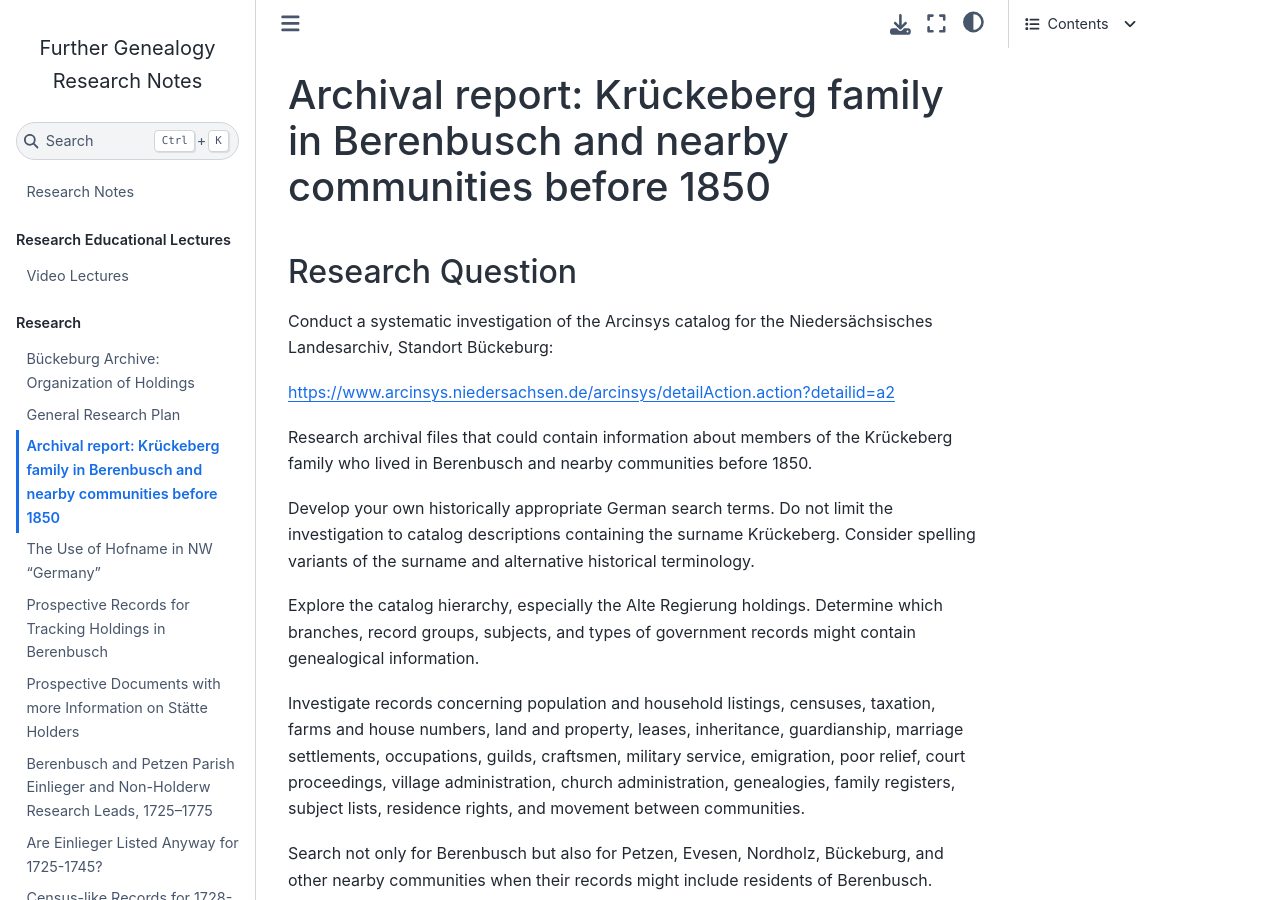
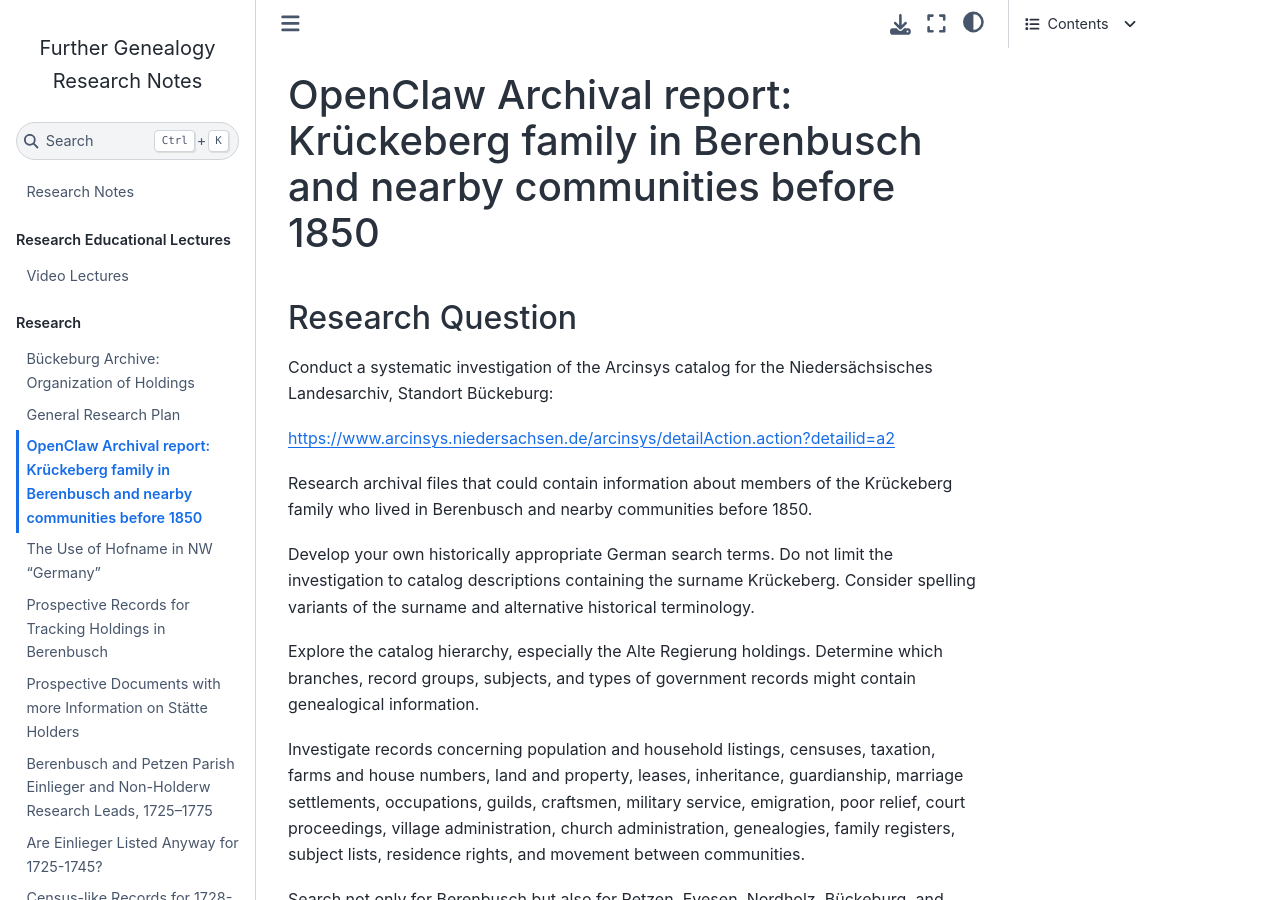
Before and after one commit to kurt-krueckeberg/sphinx-research, a Jupyter Book: the page built from research/openclaw-research-report.md, in a window 1280 px wide and 900 px high. Built offline with Jupyter Book 1.0.4 settings and Sphinx 7.4.7 and the Sphinx Book theme 1.1.4, drawn with Linux system fonts in a browser that asks for light colours.

Commit message:
Update files

```diff
--- a/research/openclaw-research-report.md
+++ b/research/openclaw-research-report.md
@@ -1,4 +1,4 @@
-# Archival report: Krückeberg family in Berenbusch and nearby communities before 1850
+# OpenClaw Archival report: Krückeberg family in Berenbusch and nearby communities before 1850
 
 
 ## Research Question
```
